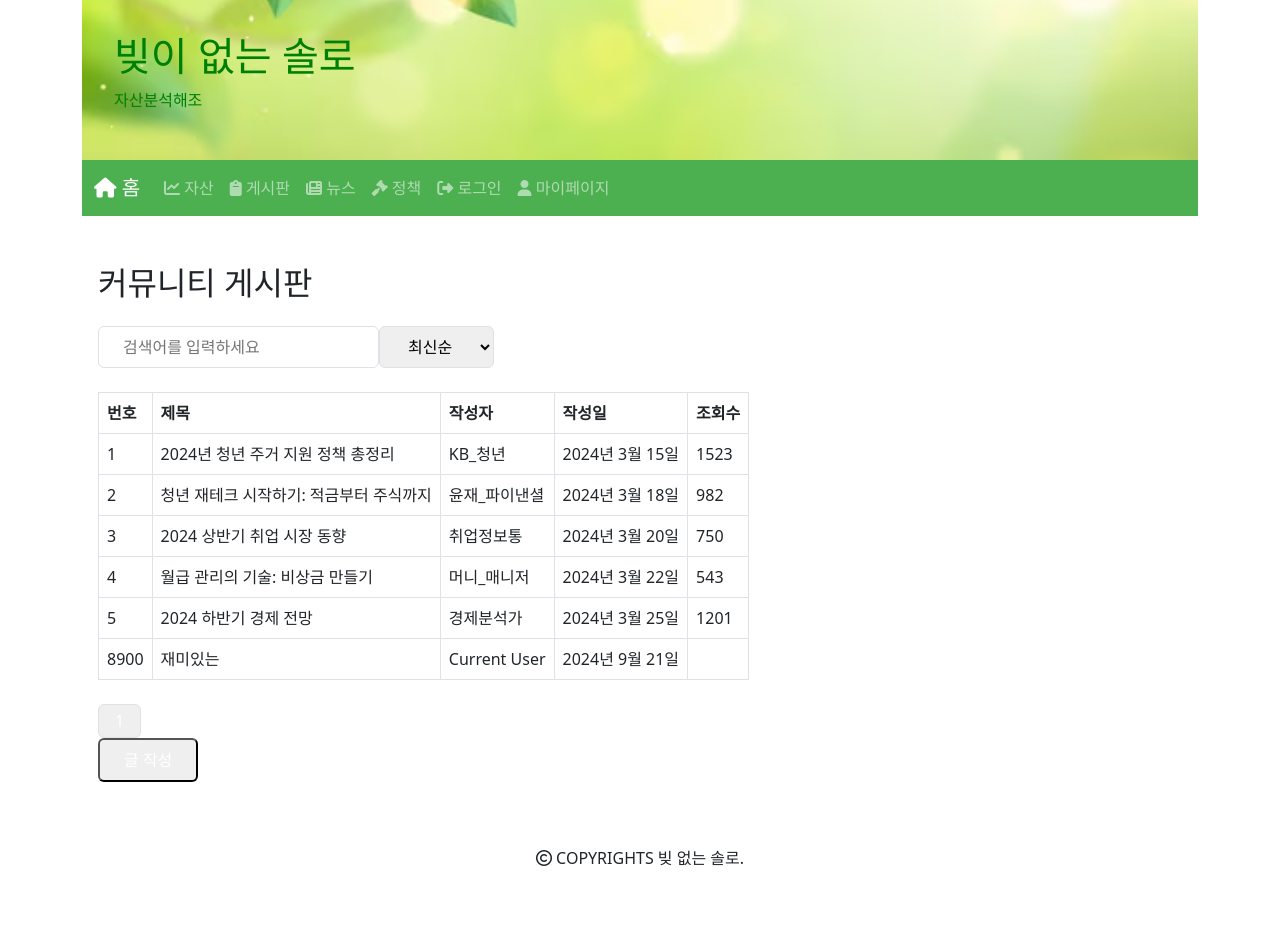
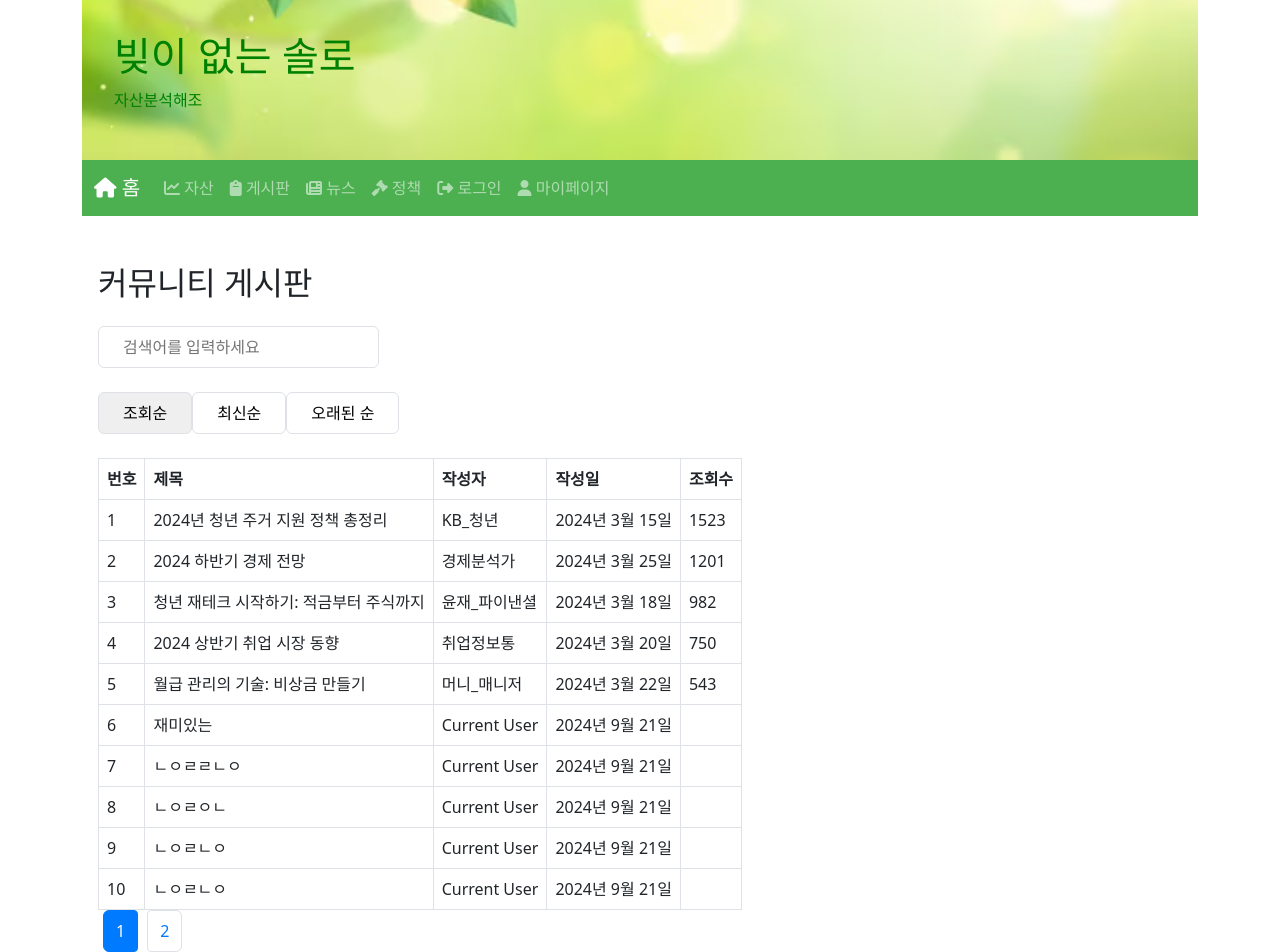
Before and after one commit to p10-1/solo-frontend, a Vue app: page /board in a window 1280 px wide. Shown: the top 952 px of the page. Built offline with nearby package versions, Linux system fonts and the light colour scheme; data requests are answered from the project's data file.

Commit message:
FEAT:board crud 수정

```diff
--- a/db.json
+++ b/db.json
@@ -228,6 +228,96 @@
           "date": "2024-09-21T10:27:33.104Z"
         }
       ]
+    },
+    {
+      "id": "c48a",
+      "title": "ㄴㅇㄹㄹㄴㅇ",
+      "content": "ㄴㅇㄹㅇㄴ",
+      "tags": [
+        "ㅇㄴㄹㄹㄴㅇ"
+      ],
+      "date": "2024-09-21T10:31:37.156Z",
+      "author": "Current User"
+    },
+    {
+      "id": "b000",
+      "title": "ㄴㅇㄹㅇㄴ",
+      "content": "ㄴㅇㄹㄹㅇㄴ",
+      "tags": [
+        "ㄴㅇㄹㅇㄹㄴ"
+      ],
+      "date": "2024-09-21T10:31:41.641Z",
+      "author": "Current User"
+    },
+    {
+      "id": "df2d",
+      "title": "ㄴㅇㄹㄴㅇ",
+      "content": "ㄴㅇㄹㄴㅇㄹ",
+      "tags": [
+        "ㄴㅇㄹㄴㅇ"
+      ],
+      "date": "2024-09-21T10:31:45.339Z",
+      "author": "Current User"
+    },
+    {
+      "id": "4da0",
+      "title": "ㄴㅇㄹㄴㅇ",
+      "content": "ㄴㅇㄹㄴㅇ",
+      "tags": [
+        "ㄴㅇㄴㅇㄹ"
+      ],
+      "date": "2024-09-21T10:31:48.864Z",
+      "author": "Current User"
+    },
+    {
+      "id": "f65b",
+      "title": "ㄴㅇㄹㄹㅇㄴ",
+      "content": "ㄴㅇㄹㄹㅇㄴ",
+      "tags": [
+        "ㄴㅇㄹㅇㄴ"
+      ],
+      "date": "2024-09-21T10:31:56.252Z",
+      "author": "Current User"
+    },
+    {
+      "id": "4b50",
+      "title": "ㅇㄴㄹㄴㅇ",
+      "content": "ㄴㅇㄹㅇㄹㄴ",
+      "tags": [
+        "ㄴㅇㄹㄹㄴㅇ"
+      ],
+      "date": "2024-09-21T10:43:58.495Z",
+      "author": "Current User"
+    },
+    {
+      "id": "b01e",
+      "title": "ㅇㄴㄹㄴㅇㄹ",
+      "content": "ㄴㅇㄹㅇㄹㄴ",
+      "tags": [
+        "ㄴㅇㄹㄴㅇㄹㄴㅇㄹ"
+      ],
+      "date": "2024-09-21T10:44:01.787Z",
+      "author": "Current User"
+    },
+    {
+      "id": null,
+      "title": "ㅇㄹㄴㄴ",
+      "content": "ㄴㅇㄹㄴㅇ",
+      "tags": [
+        "ㅇㄴㄹㅇㄴ"
+      ],
+      "date": "2024-09-21T10:49:53.517Z",
+      "author": "Current User"
+    },
+    {
+      "id": null,
+      "title": "ㄹㅇㄴ",
+      "content": "ㅇㄴㄹ",
+      "tags": [
+        "ㄴㅇㄹ"
+      ],
+      "date": "2024-09-21T10:52:44.436Z",
+      "author": "Current User"
     }
   ],
   "financial_news": [
--- a/src/api/boardApi.js
+++ b/src/api/boardApi.js
@@ -1,6 +1,7 @@
 import axios from 'axios'
 
 const API_URL = 'http://localhost:3000/board'
+const postsPerPage = 10 // or whatever your limit is
 
 export const getPosts = async (page = 1, limit = 10) => {
   try {
@@ -27,6 +28,9 @@ export const getPostById = async (id) => {
 
 export const createPost = async (postData) => {
   try {
+    const existingPosts = await axios.get(API_URL)
+    const maxId = Math.max(...existingPosts.data.map((post) => post.id), 0) // find the max ID
+    postData.id = maxId + 1 // assign the new post an incremented ID
     const response = await axios.post(API_URL, postData)
     return response.data
   } catch (error) {
--- a/src/components/common/Pagination.vue
+++ b/src/components/common/Pagination.vue
@@ -7,7 +7,7 @@
         class="page-item"
         :class="{ active: page === currentPage }"
       >
-        <a class="page-link" href="#" @click.prevent="$emit('page-change', page)">{{ page }}</a>
+        <a class="page-link" href="#" @click.prevent="changePage(page)">{{ page }}</a>
       </li>
     </ul>
   </nav>
@@ -27,6 +27,8 @@ const props = defineProps({
   }
 })
 
+const emit = defineEmits(['page-change'])
+
 const pageRange = computed(() => {
   const range = []
   for (let i = 1; i <= Math.max(1, props.totalPages); i++) {
@@ -34,4 +36,36 @@ const pageRange = computed(() => {
   }
   return range
 })
+
+const changePage = (page) => {
+  if (page !== props.currentPage) {
+    emit('page-change', page)
+  }
+}
 </script>
+
+<style scoped>
+.pagination {
+  display: flex;
+  list-style: none;
+  padding: 0;
+}
+
+.page-item {
+  margin: 0 5px;
+}
+
+.page-item a {
+  padding: 8px 12px;
+  text-decoration: none;
+  color: #007bff;
+  border: 1px solid #dee2e6;
+  border-radius: 4px;
+}
+
+.page-item.active a {
+  background-color: #007bff;
+  color: white;
+  border-color: #007bff;
+}
+</style>
--- a/src/pages/board/BoardPage.vue
+++ b/src/pages/board/BoardPage.vue
@@ -2,6 +2,7 @@
   <div class="board-page">
     <h2 class="text-2xl font-bold mb-4">커뮤니티 게시판</h2>
 
+    <!-- Search Input -->
     <div class="mb-4 flex justify-between items-center">
       <input
         v-model="searchTerm"
@@ -9,12 +10,26 @@
         placeholder="검색어를 입력하세요"
         class="px-4 py-2 border rounded"
       />
-      <select v-model="activeFilter" @change="handleFilterChange" class="px-4 py-2 border rounded">
-        <option value="latest">최신순</option>
-        <option value="hot">인기순</option>
-      </select>
     </div>
 
+    <!-- Filter Buttons -->
+    <div class="mb-4 flex justify-start items-center space-x-2">
+      <button
+        v-for="filter in filters"
+        :key="filter.value"
+        @click="setActiveFilter(filter.value)"
+        :class="[
+          'px-4 py-2 border rounded',
+          activeFilter === filter.value
+            ? 'bg-pink-100 border-pink-600 text-pink-600'
+            : 'bg-white border-gray-300 text-gray-600 hover:bg-gray-100'
+        ]"
+      >
+        {{ filter.text }}
+      </button>
+    </div>
+
+    <!-- Table of Posts -->
     <table class="w-full border-collapse border">
       <thead>
         <tr>
@@ -27,12 +42,12 @@
       </thead>
       <tbody>
         <tr
-          v-for="post in displayedPosts"
+          v-for="(post, index) in filteredPosts"
           :key="post.id"
           @click="goToPostDetail(post.id)"
           class="cursor-pointer hover:bg-gray-100"
         >
-          <td class="border p-2">{{ post.id }}</td>
+          <td class="border p-2">{{ (currentPage - 1) * postsPerPage + index + 1 }}</td>
           <td class="border p-2">{{ post.title }}</td>
           <td class="border p-2">{{ post.author }}</td>
           <td class="border p-2">{{ formatDate(post.date) }}</td>
@@ -41,24 +56,19 @@
       </tbody>
     </table>
 
+    <!-- Loading and Error States -->
     <div v-if="isLoading" class="text-center my-4">로딩 중...</div>
-
     <div v-if="error" class="text-red-500 text-center my-4">{{ error }}</div>
 
-    <div class="mt-4 flex justify-between items-center">
-      <div class="flex space-x-2">
-        <button
-          v-for="page in paginationRange"
-          :key="page"
-          @click="changePage(page)"
-          :class="[
-            'px-3 py-1 border rounded',
-            currentPage === page ? 'bg-blue-500 text-white' : ''
-          ]"
-        >
-          {{ page }}
-        </button>
-      </div>
+    <!-- Pagination Component -->
+    <Pagination
+      :currentPage="currentPage"
+      :totalPages="postStore.totalPages"
+      @page-change="changePage"
+    />
+
+    <!-- Write Button -->
+    <div class="mt-4 flex justify-end">
       <button @click="goToWritePage" class="px-4 py-2 bg-blue-500 text-white rounded">
         글 작성
       </button>
@@ -70,50 +80,59 @@
 import { ref, computed, onMounted, watch } from 'vue'
 import { useRouter } from 'vue-router'
 import { usePostStore } from '@/stores/PostStore'
+import Pagination from '@/components/common/Pagination.vue'
 
 const router = useRouter()
 const postStore = usePostStore()
 
 const currentPage = ref(1)
+const postsPerPage = 10 // Number of posts per page
 const searchTerm = ref('')
-const activeFilter = ref('latest')
+const activeFilter = ref('views') // Default filter is '조회순'
 const isLoading = ref(false)
 const error = ref(null)
 
-const displayedPosts = computed(() => {
+// Define the filter options
+const filters = [
+  { text: '조회순', value: 'views' },
+  { text: '최신순', value: 'latest' },
+  { text: '오래된 순', value: 'oldest' }
+]
+
+const filteredPosts = computed(() => {
+  let posts = postStore.posts
+
+  // Search term filtering
   if (searchTerm.value) {
-    return postStore.posts.filter(
+    posts = posts.filter(
       (post) =>
         post.title.toLowerCase().includes(searchTerm.value.toLowerCase()) ||
         post.content.toLowerCase().includes(searchTerm.value.toLowerCase())
     )
   }
-  return postStore.posts
-})
 
-const paginationRange = computed(() => {
-  const range = []
-  for (let i = 1; i <= postStore.totalPages; i++) {
-    range.push(i)
+  // Sorting based on active filter
+  if (activeFilter.value === 'views') {
+    return posts.sort((a, b) => b.views - a.views) // Sort by views (조회순)
+  } else if (activeFilter.value === 'latest') {
+    return posts.sort((a, b) => new Date(b.date) - new Date(a.date)) // Sort by latest date (최신순)
+  } else if (activeFilter.value === 'oldest') {
+    return posts.sort((a, b) => new Date(a.date) - new Date(b.date)) // Sort by oldest date (오래된 순)
   }
-  return range
+  return posts
 })
 
 onMounted(() => {
   fetchPosts()
 })
 
-watch(currentPage, fetchPosts)
+watch([currentPage, activeFilter], fetchPosts)
 
 async function fetchPosts() {
   isLoading.value = true
   error.value = null
   try {
-    if (activeFilter.value === 'hot') {
-      await postStore.fetchHotPosts()
-    } else {
-      await postStore.fetchPosts(currentPage.value)
-    }
+    await postStore.fetchPosts(currentPage.value, postsPerPage) // Pass limit
   } catch (err) {
     error.value = '게시글을 불러오는데 실패했습니다.'
   } finally {
@@ -126,13 +145,15 @@ function handleSearch() {
   fetchPosts()
 }
 
-function handleFilterChange() {
+function setActiveFilter(filter) {
+  activeFilter.value = filter
   currentPage.value = 1
   fetchPosts()
 }
 
 function changePage(page) {
   currentPage.value = page
+  fetchPosts() // Re-fetch posts when page changes
 }
 
 function goToPostDetail(postId) {
@@ -148,3 +169,22 @@ function formatDate(dateString) {
   return date.toLocaleDateString('ko-KR', { year: 'numeric', month: 'long', day: 'numeric' })
 }
 </script>
+
+<style scoped>
+/* Table Styles */
+.table th,
+.table td {
+  border: 1px solid #d3d3d3;
+  text-align: center;
+  padding: 10px;
+}
+
+.table tbody tr:hover {
+  background-color: #f9f9f9;
+}
+
+.table thead {
+  background-color: #f1f1f1;
+  font-weight: bold;
+}
+</style>
```
